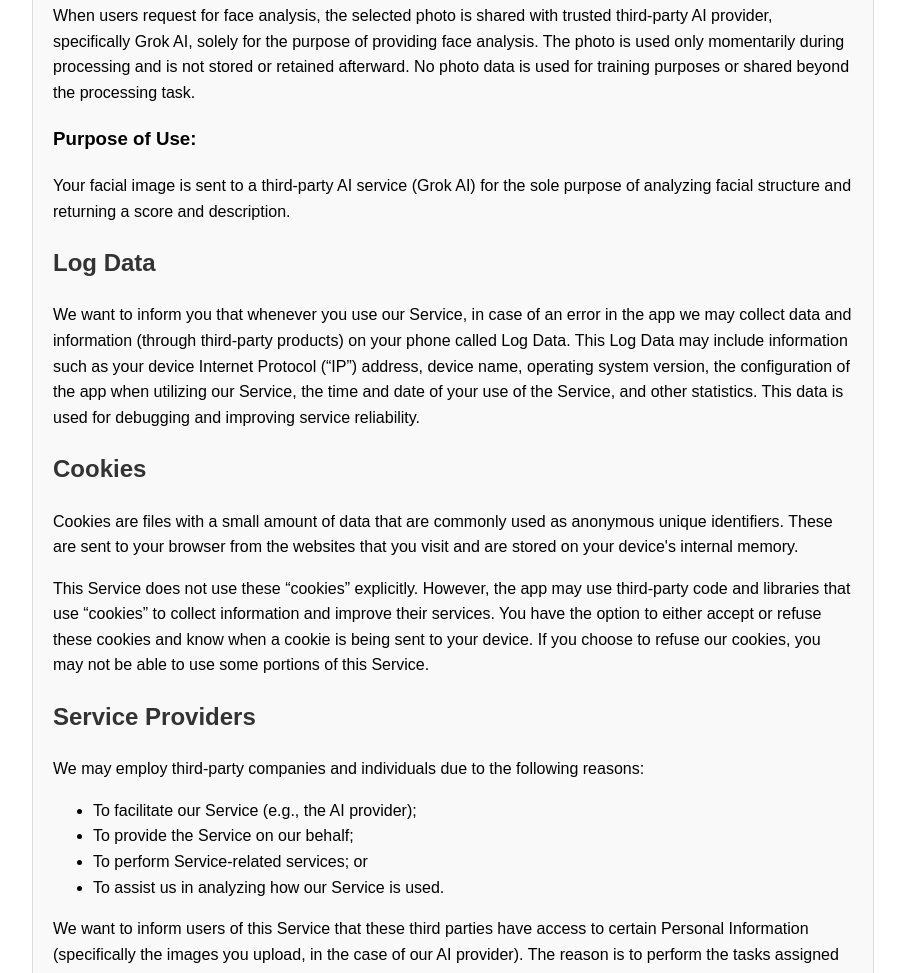
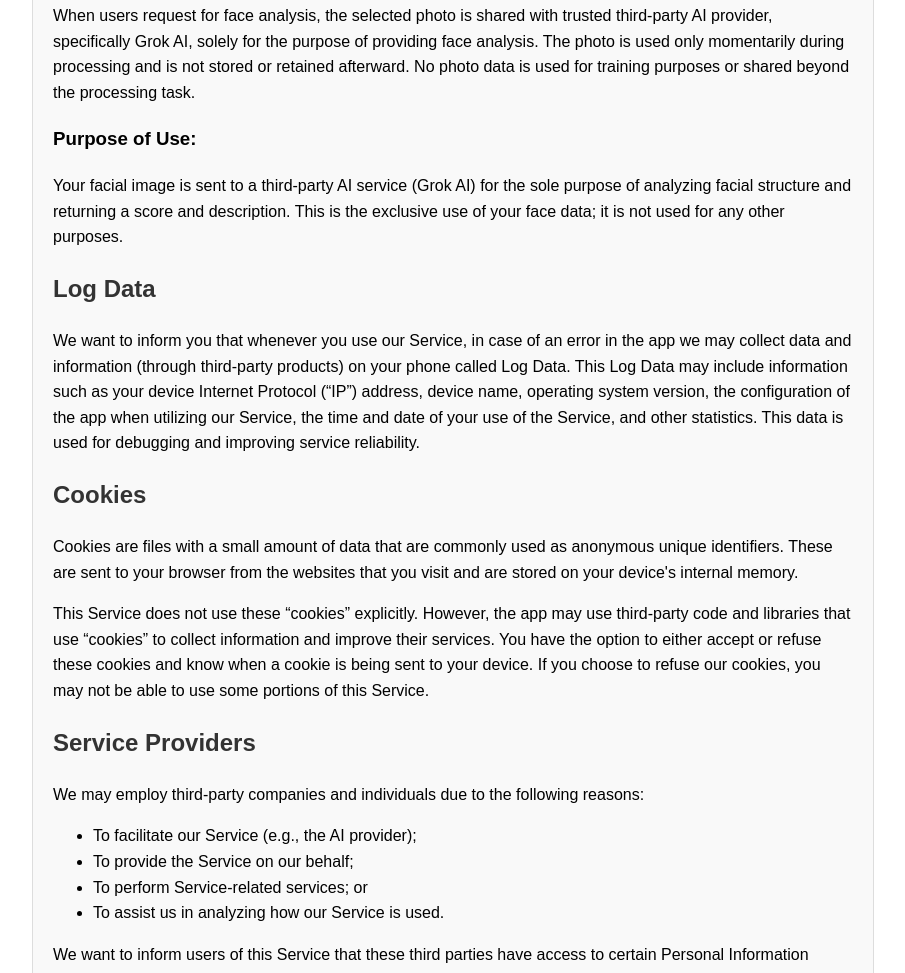
Before and after one commit to Atif-09/facescore-pro-policy, a plain HTML site: page index.html in a window 1280 px wide. Shown: the part 1022-1995 px from the top of the page, without its empty margins (187-1092 px from the left). Drawn offline with Linux system fonts and the light colour scheme.

Commit message:
added more clarification

```diff
--- a/index.html
+++ b/index.html
@@ -73,7 +73,7 @@
 <p>When users request for face analysis, the selected photo is shared with trusted third-party AI provider, specifically Grok AI, solely for the purpose of providing face analysis. The photo is used only momentarily during processing and is not stored or retained afterward. No photo data is used for training purposes or shared beyond the processing task.</p>
 
 <h3>Purpose of Use:</h3>
-<p>Your facial image is sent to a third-party AI service (Grok AI) for the sole purpose of analyzing facial structure and returning a score and description.</p>
+<p>Your facial image is sent to a third-party AI service (Grok AI) for the sole purpose of analyzing facial structure and returning a score and description. This is the exclusive use of your face data; it is not used for any other purposes.</p>
 
 <h2>Log Data</h2>
 
```
